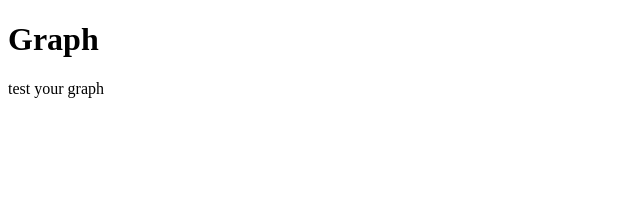
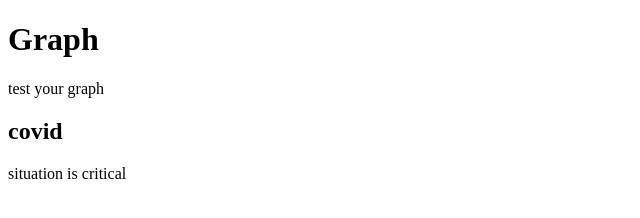
Before and after one commit to Novilendra/COVID_Graph, a plain HTML site: page index.html in a window 1280 px wide. Shown: the whole page, without its empty margins (0-640 px from the left). Drawn offline with Linux system fonts and the light colour scheme.

Commit message:
second commit

```diff
--- a/index.html
+++ b/index.html
@@ -6,6 +6,8 @@
 <body>
 	<h1>Graph</h1>
 	<p>test your graph</p>
+	<h2>covid</h2>
+	<p>situation is critical</p>
 
 </body>
 </html>
```
